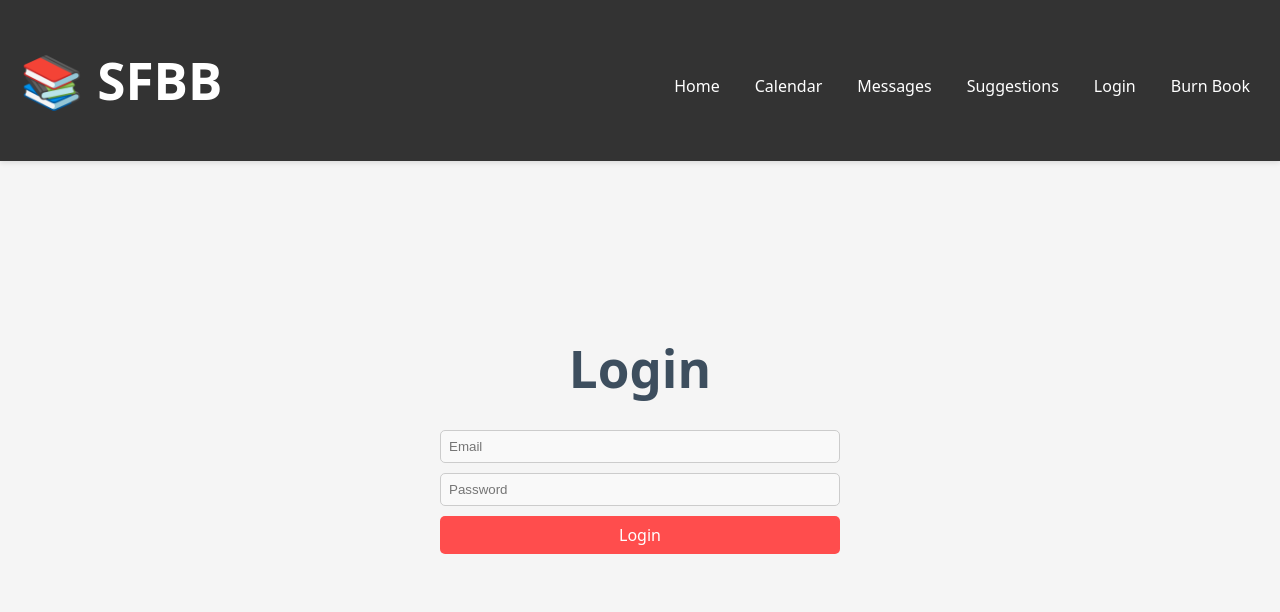
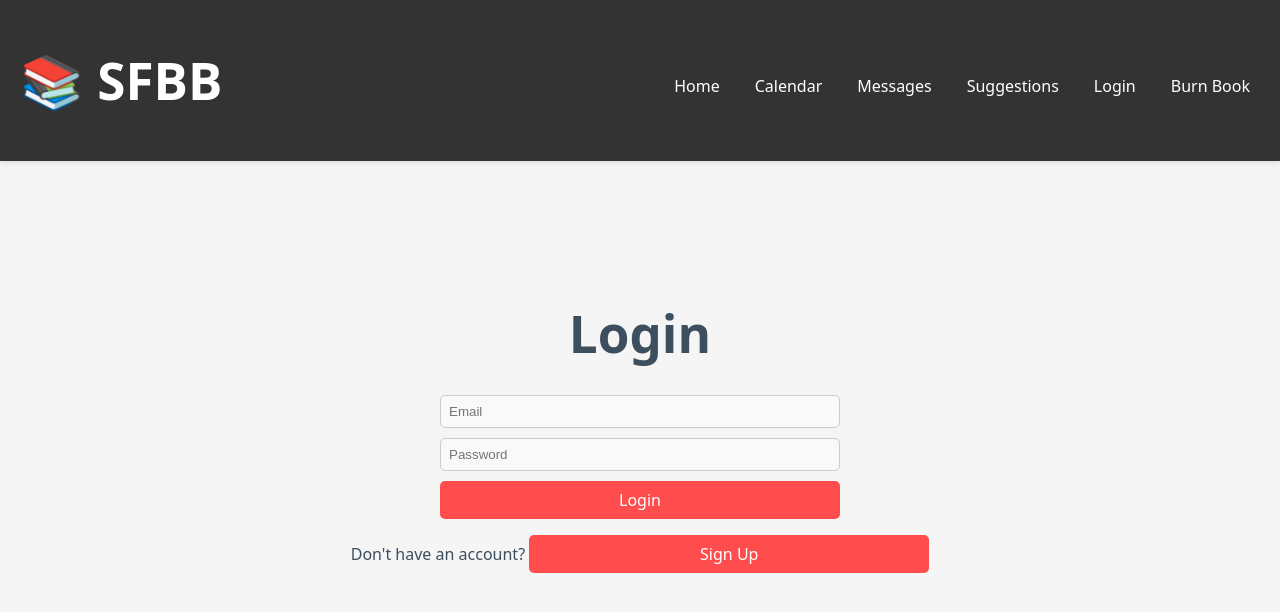
Before and after one commit to grassh0ppr/book-club, a React (Vite) app in the folder client/: page /login in a window 1280 px wide. Shown: the top 612 px of the page. Built offline with nearby package versions, Linux system fonts and the light colour scheme.

Commit message:
Add sign-up functionality to Login component; implement toggle between Login and Sign Up forms

```diff
--- a/client/src/pages/Login.jsx
+++ b/client/src/pages/Login.jsx
@@ -1,17 +1,27 @@
 import React, { useState } from "react";
-import { signInWithEmailAndPassword } from "firebase/auth";
+import {
+  signInWithEmailAndPassword,
+  createUserWithEmailAndPassword,
+} from "firebase/auth";
 import { auth } from "../firebase";
 
 const Login = () => {
   const [email, setEmail] = useState("");
   const [password, setPassword] = useState("");
   const [error, setError] = useState("");
+  const [isSignUp, setIsSignUp] = useState(false); // Toggle between Login and Sign Up
 
-  const handleLogin = async (e) => {
+  const handleSubmit = async (e) => {
     e.preventDefault();
     try {
-      await signInWithEmailAndPassword(auth, email, password);
-      alert("Login successful!");
+      if (isSignUp) {
+        await createUserWithEmailAndPassword(auth, email, password);
+        alert("Account created successfully!");
+      } else {
+        await signInWithEmailAndPassword(auth, email, password);
+        alert("Login successful!");
+      }
+      setError("");
     } catch (err) {
       setError(err.message);
     }
@@ -19,8 +29,8 @@ const Login = () => {
 
   return (
     <div>
-      <h1>Login</h1>
-      <form onSubmit={handleLogin}>
+      <h1>{isSignUp ? "Sign Up" : "Login"}</h1>
+      <form onSubmit={handleSubmit}>
         <input
           type="email"
           placeholder="Email"
@@ -33,9 +43,15 @@ const Login = () => {
           value={password}
           onChange={(e) => setPassword(e.target.value)}
         />
-        <button type="submit">Login</button>
+        <button type="submit">{isSignUp ? "Sign Up" : "Login"}</button>
       </form>
       {error && <p style={{ color: "red" }}>{error}</p>}
+      <p>
+        {isSignUp ? "Already have an account?" : "Don't have an account?"}{" "}
+        <button onClick={() => setIsSignUp(!isSignUp)}>
+          {isSignUp ? "Login" : "Sign Up"}
+        </button>
+      </p>
     </div>
   );
 };
```
